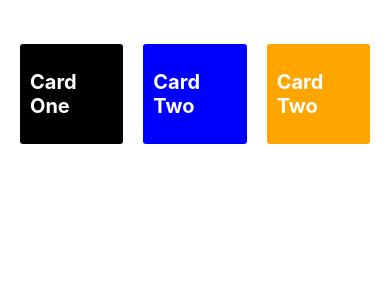
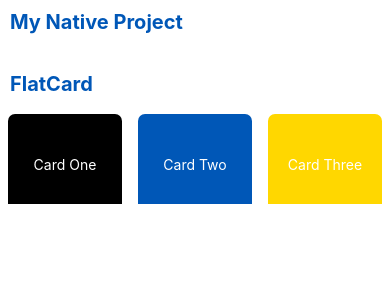
Before and after one commit to ivandj0h/my-react-native-project, a React Native app: screen / in a window 390 px wide. Shown: the top 300 px of the page. Built offline with nearby package versions, Linux system fonts and the light colour scheme.

Commit message:
updating flat card

```diff
--- a/components/FlatCard.tsx
+++ b/components/FlatCard.tsx
@@ -4,16 +4,19 @@ import {Text, View, StyleSheet} from 'react-native';
 export default function FlatCard(): React.JSX.Element {
   return (
     <View>
-      <Text style={styles.headingText}>FlatComponent</Text>
+      <Text style={styles.headingText}>My Native Project</Text>
+      <View style={styles.container}>
+        <Text style={styles.headingText}>FlatCard</Text>
+      </View>
       <View style={styles.container}>
         <View style={[styles.card, styles.cardOne]}>
-          <Text style={styles.headingText}>Card One</Text>
+          <Text style={styles.cardText}>Card One</Text>
         </View>
         <View style={[styles.card, styles.cardTwo]}>
-          <Text style={styles.headingText}>Card Two</Text>
+          <Text style={styles.cardText}>Card Two</Text>
         </View>
         <View style={[styles.card, styles.cardThree]}>
-          <Text style={styles.headingText}>Card Two</Text>
+          <Text style={styles.cardText}>Card Three</Text>
         </View>
       </View>
     </View>
@@ -22,16 +25,15 @@ export default function FlatCard(): React.JSX.Element {
 
 const styles = StyleSheet.create({
   headingText: {
-    color: '#fff',
+    color: '#0057b7',
     fontSize: 20,
     fontWeight: 'bold',
-    paddingHorizontal: 10,
+    padding: 10,
   },
   container: {
     flex: 1,
     flexDirection: 'row',
     alignItems: 'center',
-      padding: 10,
   },
   card: {
     flex: 1,
@@ -39,16 +41,19 @@ const styles = StyleSheet.create({
     alignItems: 'center',
     width: 100,
     height: 100,
-    borderRadius: 3,
-    margin: 10,
+    borderRadius: 7,
+    margin: 8,
   },
   cardOne: {
-    backgroundColor: '#000',
+    backgroundColor: '#000000',
   },
   cardTwo: {
-    backgroundColor: 'blue',
+    backgroundColor: '#0057b7',
   },
   cardThree: {
-    backgroundColor: 'orange',
+    backgroundColor: '#ffd700',
+  },
+  cardText: {
+    color: '#ffffff',
   },
 });
```
